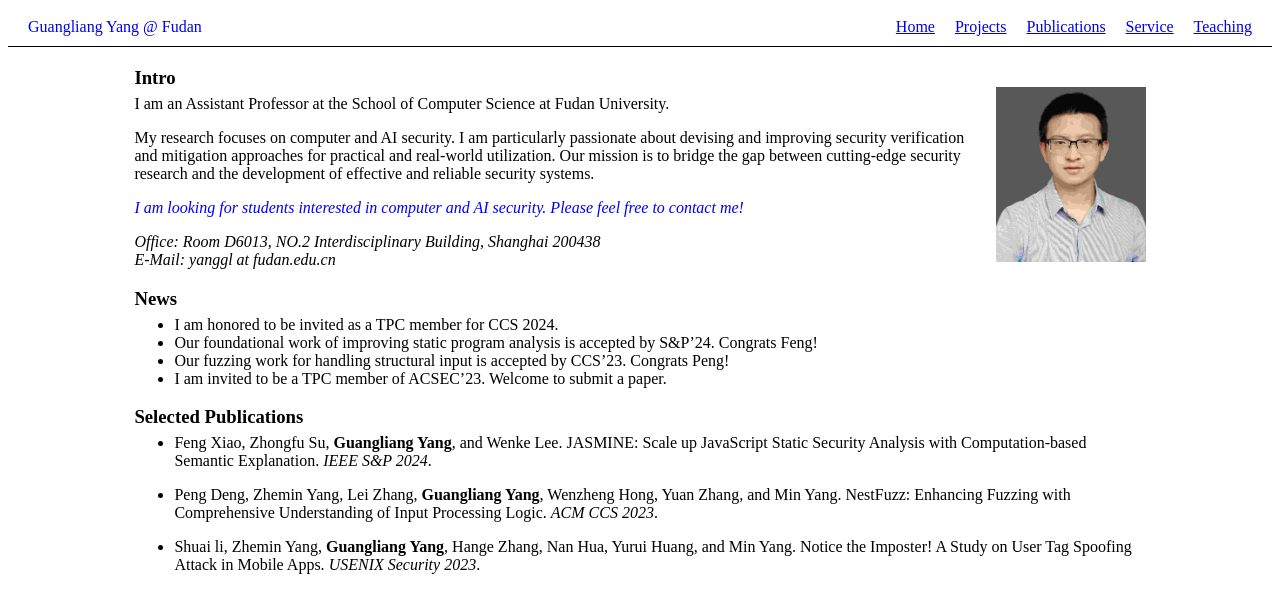
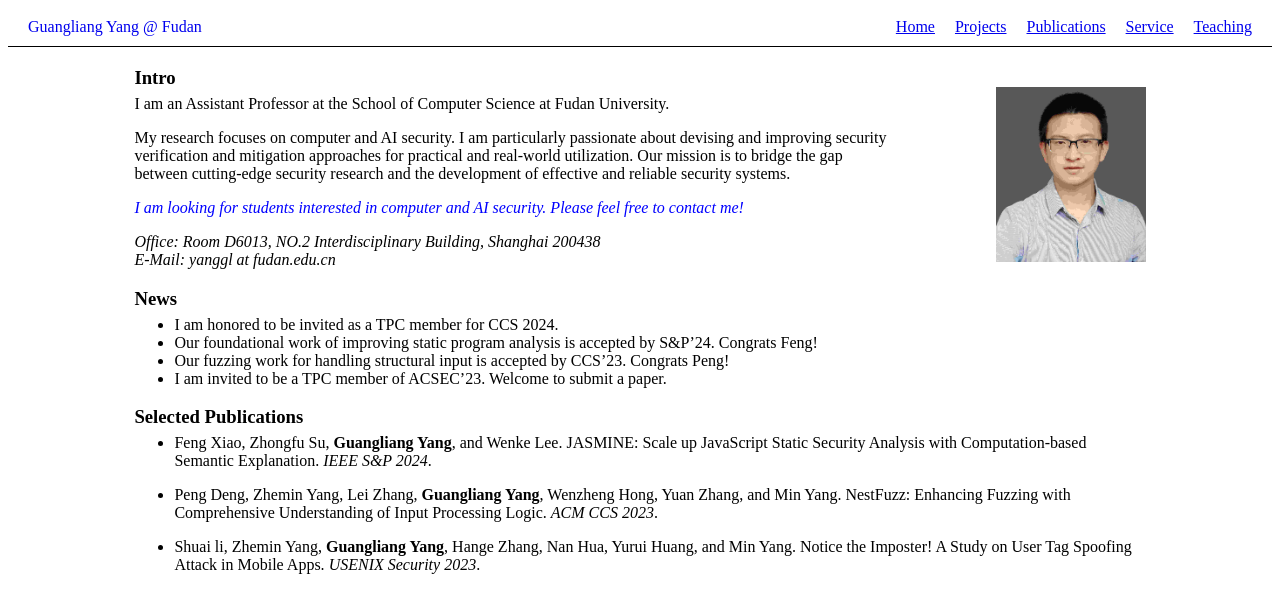
Before and after one commit to yang-guangliang/yang-guangliang.github.io, a Jekyll site: the page built from index.md, in a window 1280 px wide. Shown: the top 613 px of the page. Built offline with Jekyll 4.4.1, drawn with Linux system fonts in a browser that asks for light colours.

Commit message:
Update index.md

```diff
--- a/index.md
+++ b/index.md
@@ -4,7 +4,7 @@ title: home
 ---
 
 
-<img width="150px"  style="float:right; margin-left:10px;margin-top:20px;" src="./pictures/self.jpg">
+<img width="150px"  style="float:right; margin-left:100px;margin-top:20px;" src="./pictures/self.jpg">
 
 ### Intro
 
```
